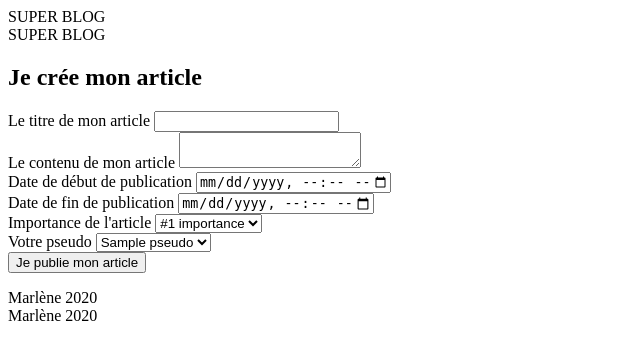
After one commit to MarlenePiekny/blog, a PHP site: template ressources/views/blogPostCreate.tpl.php in a window 1280 px wide. The commit adds this page. Shown: the top 360 px of the page, without its empty margins (0-640 px from the left). Run offline with PHP 8.4, Linux system fonts and the light colour scheme; the template is opened without the code that fills it: most values are stand-ins (such as "Sample title", 1, 10 or a date in 2020).

Commit message:
v1.9.0 - Shaky post form

```diff
--- a/index.php
+++ b/index.php
@@ -19,6 +19,7 @@ $map = [
     '404' => 'ressources/views/errors/404.php',
     'home' => 'app/controllers/homeController.php',
     'blogpost' => 'app/controllers/blogPostController.php',
+    'blogpostcreate' =>'app/controllers/blogPostCreateController.php',
 ];
 
 //Traitement du input_get action de l'URL
--- /dev/null
+++ b/ressources/views/blogPostCreate.tpl.php
@@ -0,0 +1,66 @@
+<?php require 'layouts/header.tpl.php';?>
+
+    <h2>Je crée mon article</h2>
+
+<!--Formulaire de création d'article-->
+    <form action="" method="post">
+
+        <!--Titre article-->
+
+        <div>
+            <label for="title">Le titre de mon article</label>
+            <input type=”text” id="title" name="Posts.title">
+            <?php $postTitle = filter_input(INPUT_POST, 'Posts.title')?>
+        </div>
+
+        <div>
+            <label for="content">Le contenu de mon article</label>
+            <textarea type=”text” id="content" name="Posts.content"></textarea>
+            <?php $postContent = filter_input(INPUT_POST, 'Posts.content')?>
+        </div>
+
+        <div>
+            <label for="publicationStartDate">Date de début de publication</label>
+            <input type="datetime-local" id="publicationStartDate" name="publicationStartDate"  min="2021-01-01 00:00:00" max="2025-01-01 00:00:00">
+            <?php $publicationStartDate = filter_input(INPUT_POST, 'publicationStartDate')?>
+        </div>
+
+        <div>
+            <label for="publicationEndDate">Date de fin de publication</label>
+            <input type="datetime-local" id="publicationEndDate " name="publicationEndDate"  min="2021-01-01 00:00:00" max="2025-01-01 00:00:00">
+            <?php $publicationEndDate = filter_input(INPUT_POST, 'publicationEndDate')?>
+        </div>
+
+        <div>
+            <label for="postImportance">Importance de l'article </label>
+            <select name="postImportance">
+                <option value="1">#1 importance</option>
+                <option value="2">#2 importance</option>
+                <option value="3">#3 importance</option>
+                <option value="4">#4 importance</option>
+                <option value="5">#5 importance</option>
+            </select>
+            <?php $postImportance = filter_input(INPUT_POST, 'postImportance')?>
+        </div>
+
+        <div>
+            <?php debug($listAuthor) ?>
+
+            <label for="pseudo">Votre pseudo</label>
+            <select name="authorsPseudo">
+            <?php foreach ($listAuthor as $index): ?>
+                <option value="<?= $index['id']?>"><?= $index['pseudo']?></option>
+            <?php endforeach ?>
+            </select>
+            <?php $pseudo = filter_input(INPUT_POST, 'pseudo')?>
+        </div>
+
+        <div class="form-button">
+            <input type="submit" name="submit" value="Je publie mon article">
+        </div>
+
+    </form>
+
+
+
+<?php require 'layouts/footer.tpl.php';?>
```
Also changed, not shown: app/controllers/blogPostCreateController.php (added, +13 -0 lines), app/persistences/blogPostData.php (+18 -0 lines).
